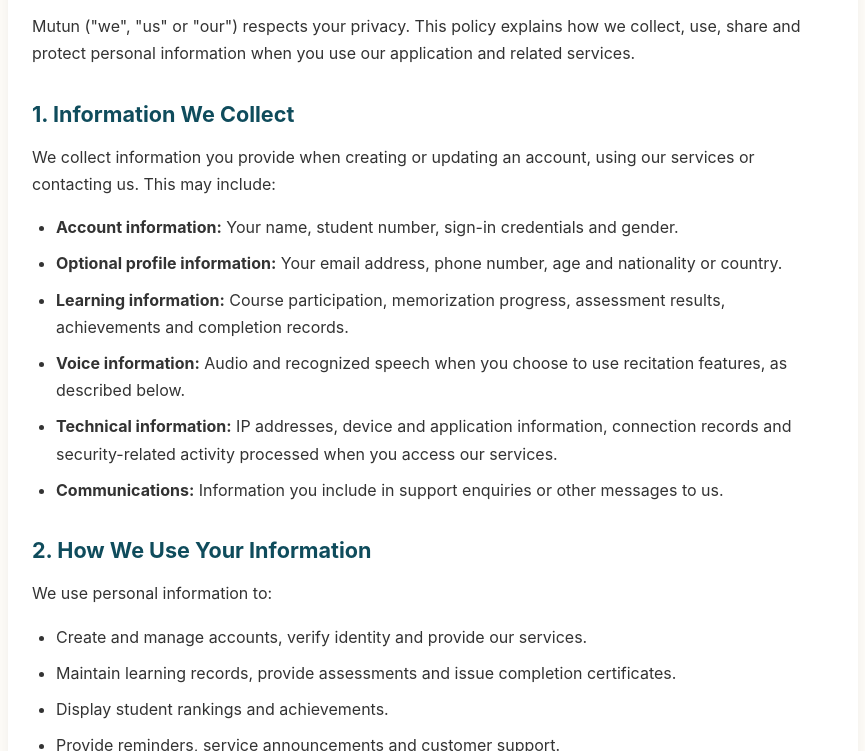
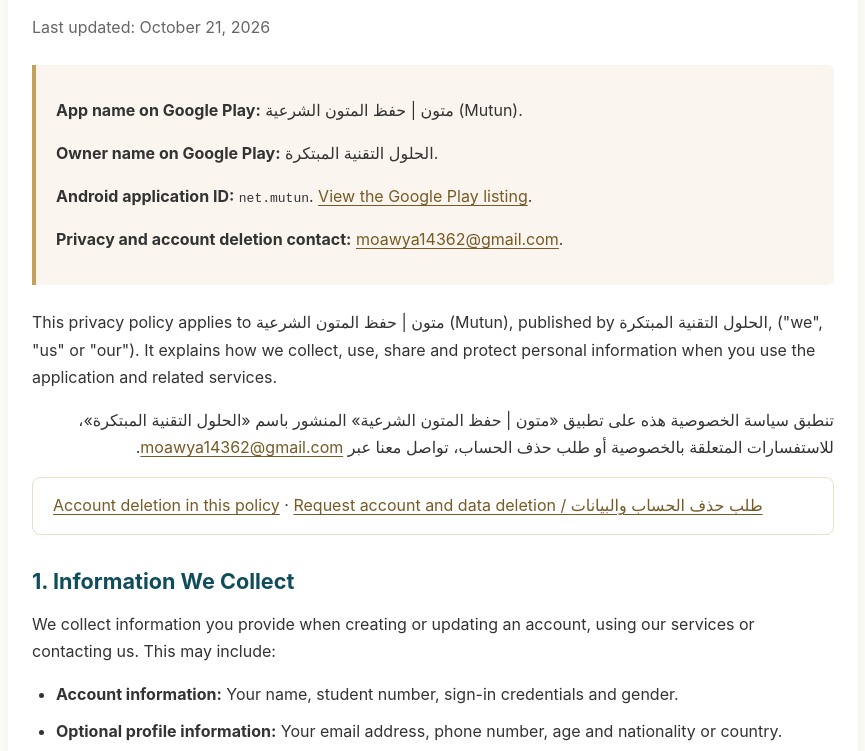
Before and after one commit to moawya-14/Mutun-Privacy, a plain HTML site: page index.html in a window 1280 px wide. Shown: the part 146-897 px from the top of the page, without its empty margins (207-1072 px from the left). Drawn offline with Linux system fonts and the light colour scheme.

Commit message:
Update index.html

```diff
--- a/index.html
+++ b/index.html
@@ -4,7 +4,7 @@
     <meta charset="UTF-8">
     <meta name="viewport" content="width=device-width, initial-scale=1.0">
     <meta name="description" content="How Mutun collects, uses, shares and protects personal information, and how to exercise your privacy rights.">
-    <title>Privacy Policy - Mutun</title>
+    <title>Privacy Policy — متون | حفظ المتون الشرعية</title>
     <style>
         :root { --teal:#0F4C5C; --gold:#C5A059; --bg:#FDFBF7; --text:#333; }
         * { box-sizing:border-box; }
@@ -28,9 +28,17 @@
 </head>
 <body>
 <main>
-    <h1>Mutun Privacy Policy</h1>
-    <p class="updated">Last updated: <time datetime="2026-10-17">October 17, 2026</time></p>
-    <p>Mutun ("we", "us" or "our") respects your privacy. This policy explains how we collect, use, share and protect personal information when you use our application and related services.</p>
+    <h1>Privacy Policy — <span lang="ar" dir="rtl">متون | حفظ المتون الشرعية</span> (Mutun)</h1>
+    <p class="updated">Last updated: <time datetime="2026-10-21">October 21, 2026</time></p>
+    <section class="notice" aria-label="App and developer identity">
+        <p><strong>App name on Google Play:</strong> <span lang="ar" dir="rtl">متون | حفظ المتون الشرعية</span> (Mutun).</p>
+        <p><strong>Owner name on Google Play:</strong> <span lang="ar" dir="rtl">الحلول التقنية المبتكرة</span>.</p>
+        <p><strong>Android application ID:</strong> <code>net.mutun</code>. <a href="https://play.google.com/store/apps/details?id=net.mutun">View the Google Play listing</a>.</p>
+        <p><strong>Privacy and account deletion contact:</strong> <a href="mailto:moawya14362@gmail.com">moawya14362@gmail.com</a>.</p>
+    </section>
+    <p>This privacy policy applies to <span lang="ar" dir="rtl">متون | حفظ المتون الشرعية</span> (Mutun), published by <span lang="ar" dir="rtl">الحلول التقنية المبتكرة</span>, ("we", "us" or "our"). It explains how we collect, use, share and protect personal information when you use the application and related services.</p>
+    <p lang="ar" dir="rtl">تنطبق سياسة الخصوصية هذه على تطبيق «متون | حفظ المتون الشرعية» المنشور باسم «الحلول التقنية المبتكرة»،  للاستفسارات المتعلقة بالخصوصية أو طلب حذف الحساب، تواصل معنا عبر <a href="mailto:moawya14362@gmail.com"><bdi>moawya14362@gmail.com</bdi></a>.</p>
+    <nav aria-label="Privacy requests"><a href="#account-deletion">Account deletion in this policy</a> · <a href="delete-account.html">Request account and data deletion / طلب حذف الحساب والبيانات</a></nav>
 
     <h2>1. Information We Collect</h2>
     <p>We collect information you provide when creating or updating an account, using our services or contacting us. This may include:</p>
@@ -43,6 +51,10 @@
         <li><strong>Communications:</strong> Information you include in support enquiries or other messages to us.</li>
     </ul>
 
+    <h3 id="crash-diagnostics">Error and Crash Reports</h3>
+    <p>We collect error, crash and diagnostic data to detect failures, investigate problems and improve the application's reliability. This may include installation identifiers, device model and operating-system version, application version, crash timestamps, error traces and limited technical events. Google Firebase Crashlytics processes app crash and diagnostic reports on our behalf. Our hosting and database service providers may also process technical error and security logs when providing the service.</p>
+    <p>We do not intentionally include profile details, PINs, passwords, recordings or recognized speech in diagnostic logs. Diagnostic data may be retained by us and our service providers for troubleshooting, security and reliability purposes under the retention practices described below. For information about Firebase's handling of this data, see <a href="https://firebase.google.com/support/privacy">Firebase Privacy and Security</a>.</p>
+    <p lang="ar" dir="rtl">نجمع بيانات الأخطاء والأعطال والتشخيص، مثل معرّفات تثبيت التطبيق ومعلومات الجهاز ونظام التشغيل وإصدار التطبيق وأوقات الأعطال والتفاصيل التقنية للأخطاء، لاكتشاف المشكلات وتحسين استقرار التطبيق. تعالج خدمة <bdi>Google Firebase Crashlytics</bdi> تقارير أعطال التطبيق وتشخيصه نيابةً عنا، وقد يعالج مزوّدو الاستضافة وقواعد البيانات سجلات تقنية للأخطاء والأمان. لا نُضمّن عمدًا بيانات الملف الشخصي أو الرموز السرية أو كلمات المرور أو التسجيلات أو النصوص المنطوقة في سجلات التشخيص.</p>
     <h2>2. How We Use Your Information</h2>
     <p>We use personal information to:</p>
     <ul>
@@ -63,7 +75,7 @@
     <h2>4. How We Share Information</h2>
     <p>We may share personal information with third parties where necessary for the purposes described in this policy, including:</p>
     <ul>
-        <li><strong>Service providers:</strong> Providers of hosting, data storage, account authentication, speech recognition, support and information analysis. The information shared may include account details, email addresses, phone numbers, nationality and learning records where relevant to the service provided.</li>
+        <li><strong>Service providers:</strong> Providers of hosting, data storage, account authentication, speech recognition, crash reporting and diagnostics (including Google Firebase Crashlytics), support and information analysis. The information shared may include account details, email addresses, phone numbers, nationality and learning records where relevant to the service provided.</li>
         <li><strong>Authorized academy staff:</strong> Staff who need access to manage courses, student accounts and support requests.</li>
         <li><strong>Leaderboard viewers:</strong> Your display name, score, rank and limited completion information may be visible to other users or the public. Leaderboards do not display your PIN, email address or phone number.</li>
         <li><strong>Recipients you choose:</strong> People, applications or services with whom you choose to share a certificate or other information.</li>
@@ -79,6 +91,8 @@
     <h2>6. Your Choices and Rights</h2>
     <p>You can edit available profile information, leave optional fields blank, manage reminders and change device permissions. Notifications may appear on your lock screen according to your device settings.</p>
     <p>Depending on applicable law, you may have rights to access, correct, obtain a copy of or delete your information, or to restrict or object to certain processing. Where processing relies on consent, you may withdraw that consent. Contact us to exercise your rights; we may need to verify your identity. You may also have the right to complain to your local data protection authority.</p>
+    <h3 id="account-deletion">Account and data deletion — متون | حفظ المتون الشرعية</h3>
+    <p><a href="delete-account.html">Open the dedicated account deletion page</a>. You can request deletion by email without reinstalling or signing into the app.</p>
     <p><strong>Delete your account:</strong> Open <strong>Settings → Delete account</strong> in the application, enter your PIN and confirm. An internet connection is required. Deletion removes your active account and associated profile and learning records.</p>
     <p>Alternatively, email <a href="mailto:moawya14362@gmail.com?subject=Mutun%20account%20deletion%20request">moawya14362@gmail.com</a> with the subject "Mutun account deletion request" and your student number. <strong>Do not send your PIN or password by email.</strong></p>
     <p>Previously published or downloaded leaderboard copies may take time to refresh. Contact us about an outdated published listing. Deletion does not remove files you exported, copies retained by others or data held independently by third-party services.</p>
@@ -93,7 +107,7 @@
     <p>We may update this policy to reflect changes in our services, data practices or legal requirements. The latest revision date appears above. We will communicate material changes through an appropriate notice.</p>
 
     <h2>10. Contact Us</h2>
-    <p>For privacy questions, requests or complaints, contact <a href="mailto:moawya14362@gmail.com">moawya14362@gmail.com</a>.</p>
+    <p>For privacy questions, requests or complaints concerning <span lang="ar" dir="rtl">متون | حفظ المتون الشرعية</span>, contact <span lang="ar" dir="rtl">الحلول التقنية المبتكرة</span> (MOAWIAH) at <a href="mailto:moawya14362@gmail.com">moawya14362@gmail.com</a>.</p>
 </main>
 </body>
 </html>
```
